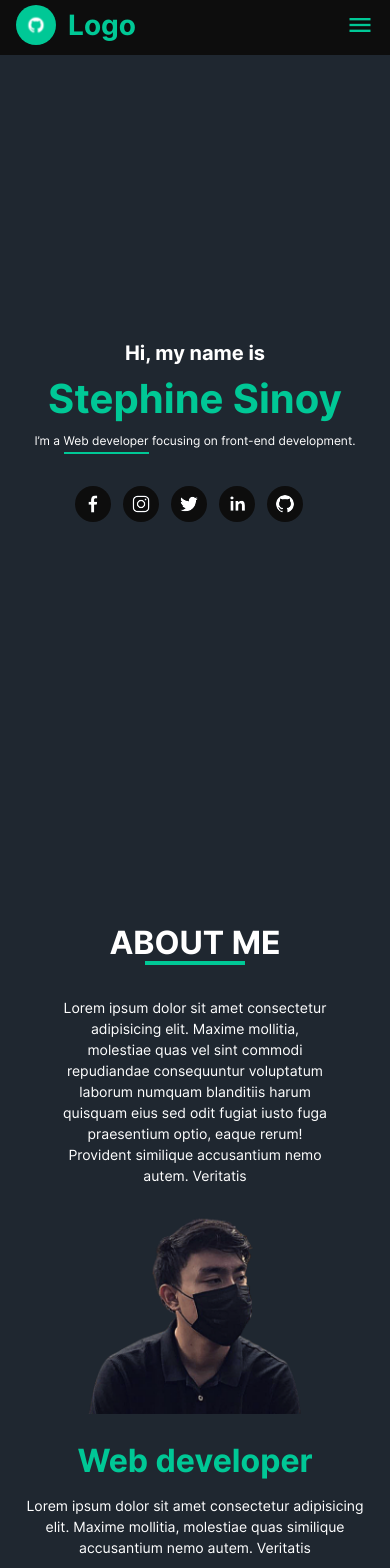
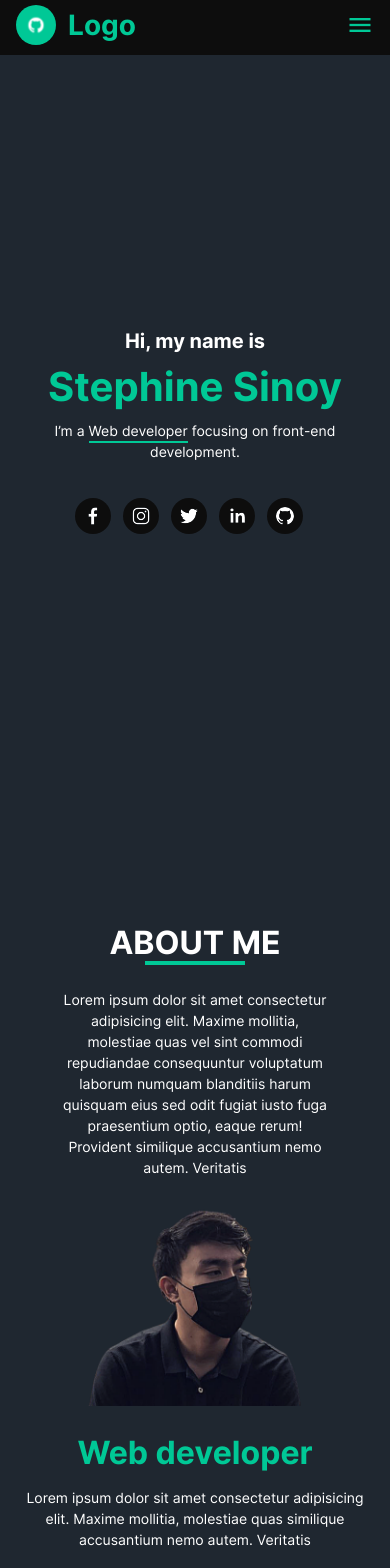
Before and after one commit to TpenXsinoy/my-portfolio, a React (Create React App) app: page /my-portfolio in a window 390 px wide. Shown: the top 1568 px of the page. Built offline with nearby package versions, Linux system fonts and the light colour scheme.

Commit message:
Update styles

```diff
--- a/src/elements/Section/styles.module.scss
+++ b/src/elements/Section/styles.module.scss
@@ -13,6 +13,10 @@
     display: grid;
     gap: 32px;
     margin: 0 60px;
+
+    @include breakpoint(xs) {
+      gap: 24px;
+    }
   }
 
   &_title {
--- a/src/sections/Hero/index.js
+++ b/src/sections/Hero/index.js
@@ -45,8 +45,7 @@ const Hero = () => {
           <Text
             type={(() => {
               if (isSmallDesktop || isTablet) return textTypes.BODY.LG;
-              else if (isSmallMobile) return textTypes.BODY.XS;
-              else if (isMobile) return textTypes.BODY.MD;
+              else if (isMobile || isSmallMobile) return textTypes.BODY.SM;
               return textTypes.BODY.XL;
             })()}
           >
--- a/src/sections/Hero/styles.module.scss
+++ b/src/sections/Hero/styles.module.scss
@@ -27,6 +27,7 @@
 
       @include breakpoint(xs) {
         border-bottom: 2px solid $green-100;
+        padding-bottom: 2px;
       }
     }
 
```
